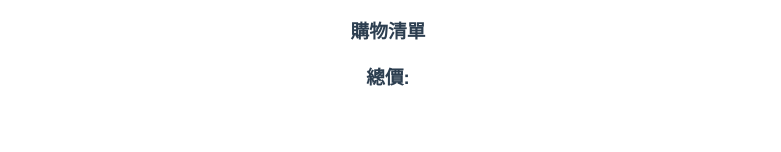
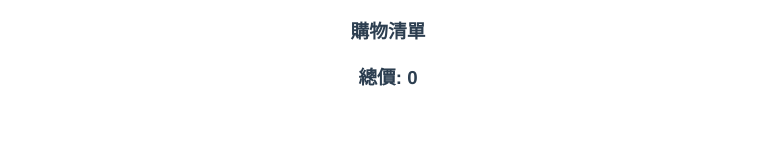
Before and after one commit to Rock070/vue-shopping-list, a Vue app: page / in a window 1280 px wide. Shown: the part 134-286 px from the top of the page, without its empty margins (252-1033 px from the left). Built offline with nearby package versions, Linux system fonts and the light colour scheme.

Commit message:
新增總價computed計算

```diff
--- a/src/components/Shopping.vue
+++ b/src/components/Shopping.vue
@@ -27,7 +27,7 @@
         </div>
     </div>
     <div class='total'>
-        <h3>總價: </h3>
+        <h3>總價: {{countTotal}}</h3>
         <div class='shopping-list' ></div>
     </div>
   </div>
@@ -64,6 +64,15 @@ export default {
       this.list = this.list.filter(item => item.id !== id)
     }
   },
+  computed: {
+    countTotal() {
+      let total = 0
+      for(let item of this.list) {
+        total += item.price * item.number
+      }
+      return total
+    }
+  }
 
 
 
```
